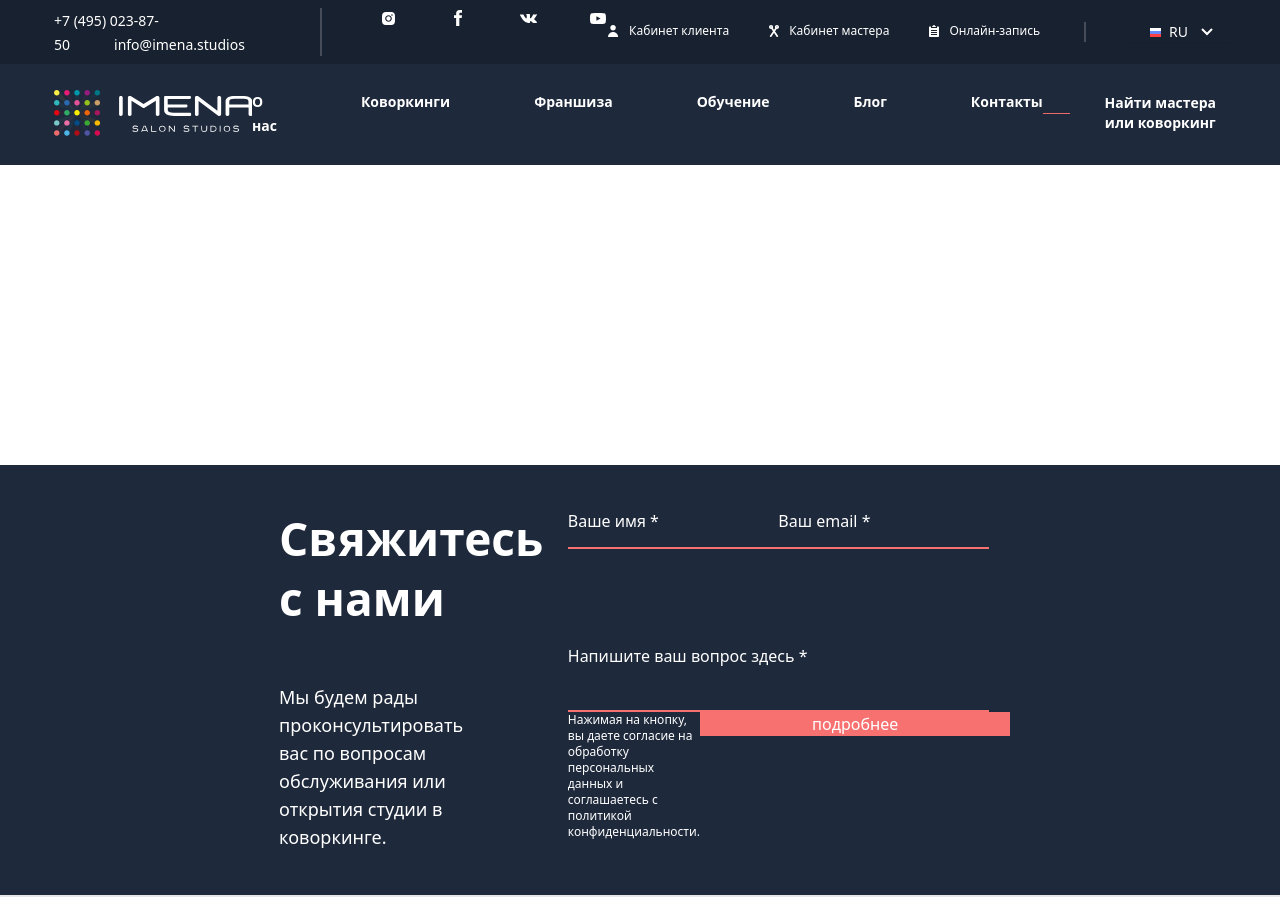
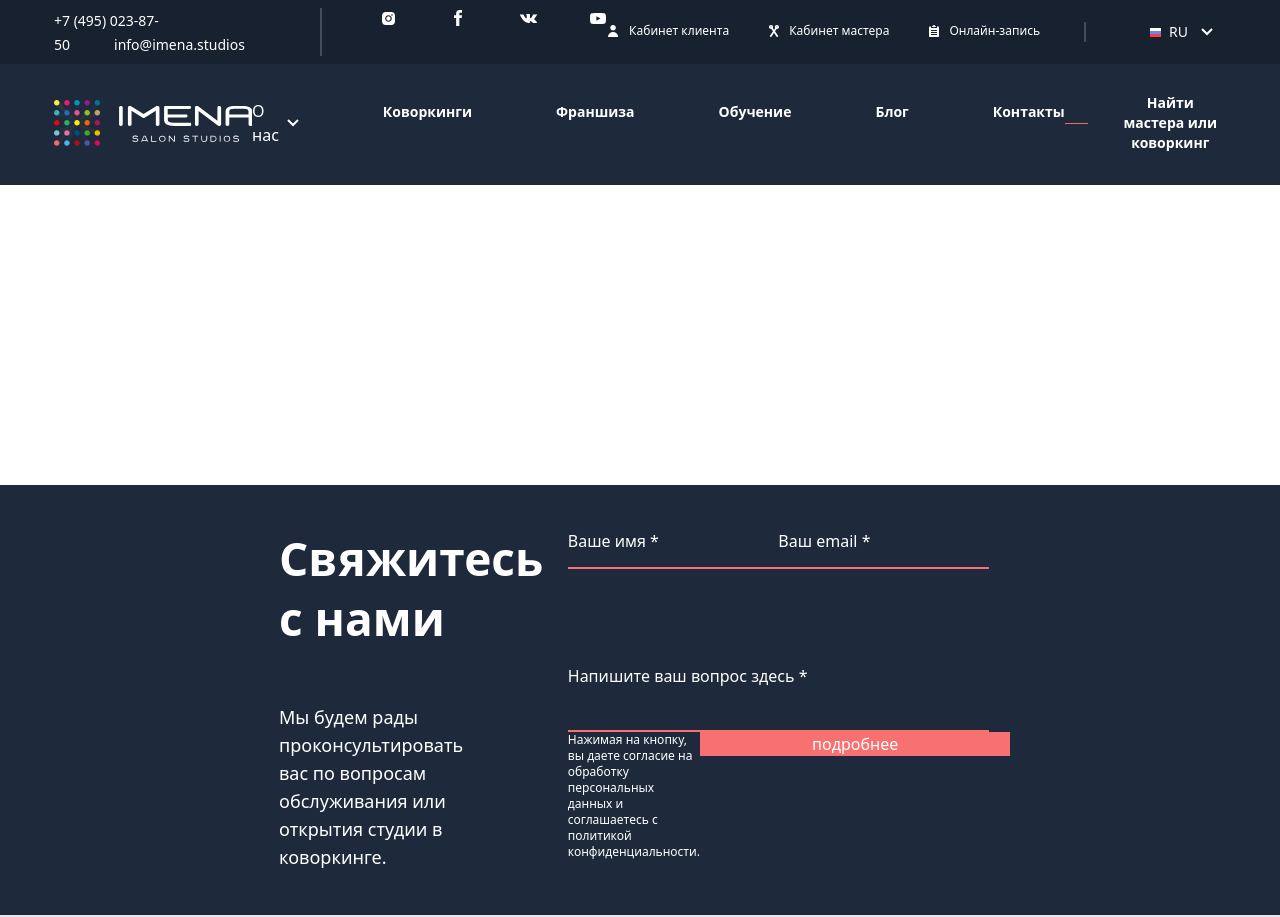
Before and after one commit to Daniil-Stefaniv/imena-beaty-salons, a React (Create React App) app: page / in a window 1280 px wide. Built offline with nearby package versions, Linux system fonts and the light colour scheme.

Commit message:
drop down created

```diff
--- a/src/Components/Header/Header.tsx
+++ b/src/Components/Header/Header.tsx
@@ -57,13 +57,21 @@ const Header = () => {
 		},
 	};
 
-	const navMenuItemsList = [
-		'О нас',
+	const navMenuItemsListRu = [
 		'Коворкинги',
 		'Франшиза',
 		'Обучение',
 		'Блог',
 		'Контакты',
+	];
+
+	const navMenuItemsListEn = [
+		'About us',
+		'Coworkings',
+		'Franchise',
+		'Teaching',
+		'Blog',
+		'Contacts',
 	];
 
 	return (
@@ -73,7 +81,13 @@ const Header = () => {
 				socialList={socialList}
 				clientMasterIntList={clientMasterInteraction}
 			/>
-			<HeaderSecondLine navMenuItems={navMenuItemsList} />
+			<HeaderSecondLine
+				navMenuItems={
+					selectedLanguage === 'RU'
+						? navMenuItemsListRu
+						: navMenuItemsListEn
+				}
+			/>
 		</section>
 	);
 };
--- a/src/Components/Header/HeaderFirstLine/HeaderFirstLine.tsx
+++ b/src/Components/Header/HeaderFirstLine/HeaderFirstLine.tsx
@@ -12,8 +12,7 @@ const HeaderFirstLine = ({
 	socialList,
 	clientMasterIntList,
 }: HeaderFLProps) => {
-	const { selectedLanguage ,setSelectedLanguage } =
-		useContext(languageContext);
+	const { setSelectedLanguage } = useContext(languageContext);
 
 	const socials: socialData[] = Object.values(socialList);
 
--- a/src/Components/Header/HeaderSecondLIne/HeaderSecondLIne.tsx
+++ b/src/Components/Header/HeaderSecondLIne/HeaderSecondLIne.tsx
@@ -1,9 +1,15 @@
-import React from 'react';
+import React, { useContext } from 'react';
 import RandomKey from '../../../RandomKey/RandomKey';
+import languageContext from '../../GlobalContext/GlobalContext';
 import Logo from '../../GraphicElements/Logo/Logo';
+import DropDown from '../../UI/DropDown/DropDown';
 import HeaderSecondLineProps from './HeaderSecondLIneTypes';
 
 const HeaderSecondLine = ({ navMenuItems }: HeaderSecondLineProps) => {
+	const { selectedLanguage } = useContext(languageContext);
+
+	// const;
+
 	return (
 		<div className="flex items-center justify-between pl-[54px] pr-[47px] pt-[17px] pb-5">
 			<a className="" href="#">
@@ -12,14 +18,28 @@ const HeaderSecondLine = ({ navMenuItems }: HeaderSecondLineProps) => {
 
 			<nav className="">
 				<ul className="flex">
+					<li className="mr-[84px]">
+						<DropDown
+							dropDownName={
+								selectedLanguage === 'RU' ? 'О нас' : 'About us'
+							}
+							opList={{}}
+							styles={{
+								dropDownMain: ' text-white',
+								opContainer:
+									'bg-slate-800 p-6 shadow-[0_5px_15px_5px_rgba(0,0,0,.3)]',
+								DropDownOption: 'text-white',
+							}}
+						/>
+					</li>
 					{navMenuItems.map((item: string, idx: number) => {
 						return (
 							<li key={RandomKey()}>
 								<a
 									className={
 										idx === navMenuItems.length - 1
-											? 'text-sm font-bold text-white'
-											: 'text-sm font-bold text-white mr-[84px]'
+											? 'pb-2 transition-all border-b-2 border-transparent hover:border-[#ED6B6A] text-sm font-bold text-white'
+											: 'pb-2 transition-all border-b-2 border-transparent hover:border-[#ED6B6A] text-sm font-bold text-white mr-[84px]'
 									}
 									href=""
 								>
@@ -34,7 +54,9 @@ const HeaderSecondLine = ({ navMenuItems }: HeaderSecondLineProps) => {
 			<div>
 				<button className="pr-3 py-3 flex items-center text-sm font-bold text-white hover:bg-slate-600 transition-all rounded-[5px]">
 					<div className=" bg-[#ED6B6A] h-px w-[50px] mr-[30px]"></div>
-					Найти мастера или коворкинг
+					{selectedLanguage === 'RU'
+						? 'Найти мастера или коворкинг'
+						: 'Find a craftsman or co-working'}
 				</button>
 			</div>
 		</div>
--- /dev/null
+++ b/src/Components/UI/DropDown/DropDown.tsx
@@ -0,0 +1,65 @@
+import React, { useState } from 'react';
+import RandomKey from '../../../RandomKey/RandomKey';
+import SelectIcon from '../../GraphicElements/commonIcons/SelectIcon';
+import DropDownOption from './DropDownOption/DropDownOption';
+import DropDownProps, { DropDownOpInfo } from './DropDownTypes';
+
+const DropDown = ({ dropDownName, opList, styles }: DropDownProps) => {
+	const [dropDownVisibility, setDropDownVisibility] =
+		useState<boolean>(false);
+
+	const dropDownOpen = () => {
+		setDropDownVisibility(true);
+	};
+
+	const dropDownClose = () => {
+		setDropDownVisibility(false);
+	};
+
+	return (
+		<div className="relative">
+			<div
+				tabIndex={0}
+				onPointerUp={dropDownOpen}
+				onFocus={dropDownOpen}
+				onBlur={dropDownClose}
+				onPointerOver={dropDownOpen}
+				onPointerLeave={dropDownClose}
+				className={`flex items-center ${styles.dropDownMain}`}
+			>
+				<span className="mr-2">{dropDownName}</span>
+				<span
+					className={
+						dropDownVisibility
+							? 'transition-all rotate-180'
+							: 'transition-all'
+					}
+				>
+					<SelectIcon />
+				</span>
+			</div>
+			<ul
+				onPointerOver={dropDownOpen}
+				onPointerLeave={dropDownClose}
+				className={
+					dropDownVisibility
+						? `absolute top-full transition-all ${styles.opContainer}`
+						: `absolute top-full transition-all opacity-0 -z-40 ${styles.opContainer}`
+				}
+			>
+				{Object.values(opList).map((el: DropDownOpInfo) => {
+					return (
+						<DropDownOption
+							key={RandomKey()}
+							value={el.content}
+							link={el.link}
+							style={`cursor-pointer ${styles.DropDownOption}`}
+						/>
+					);
+				})}
+			</ul>
+		</div>
+	);
+};
+
+export default DropDown;
--- /dev/null
+++ b/src/Components/UI/DropDown/DropDownOption/DropDownOption.tsx
@@ -0,0 +1,12 @@
+import React from 'react';
+import DropDownOptionProps from './DropDownOptionTypes';
+
+const DropDownOption = ({ value, link, style }: DropDownOptionProps) => {
+	return (
+		<li>
+			<a href={link}>{value}</a>
+		</li>
+	);
+};
+
+export default DropDownOption;
--- /dev/null
+++ b/src/Components/UI/DropDown/DropDownOption/DropDownOptionTypes.ts
@@ -0,0 +1,5 @@
+export default interface DropDownOptionProps {
+	value: string;
+	link: string;
+	style: string;
+}
--- /dev/null
+++ b/src/Components/UI/DropDown/DropDownTypes.ts
@@ -0,0 +1,18 @@
+export default interface DropDownProps {
+	dropDownName: string;
+	opList: {
+		[key: string]: DropDownOpInfo;
+	};
+	styles: DropDownStyles;
+}
+
+export interface DropDownOpInfo {
+	link: string;
+	content: string;
+}
+
+export interface DropDownStyles {
+	dropDownMain: string;
+	opContainer: string;
+	DropDownOption: string;
+}
```
